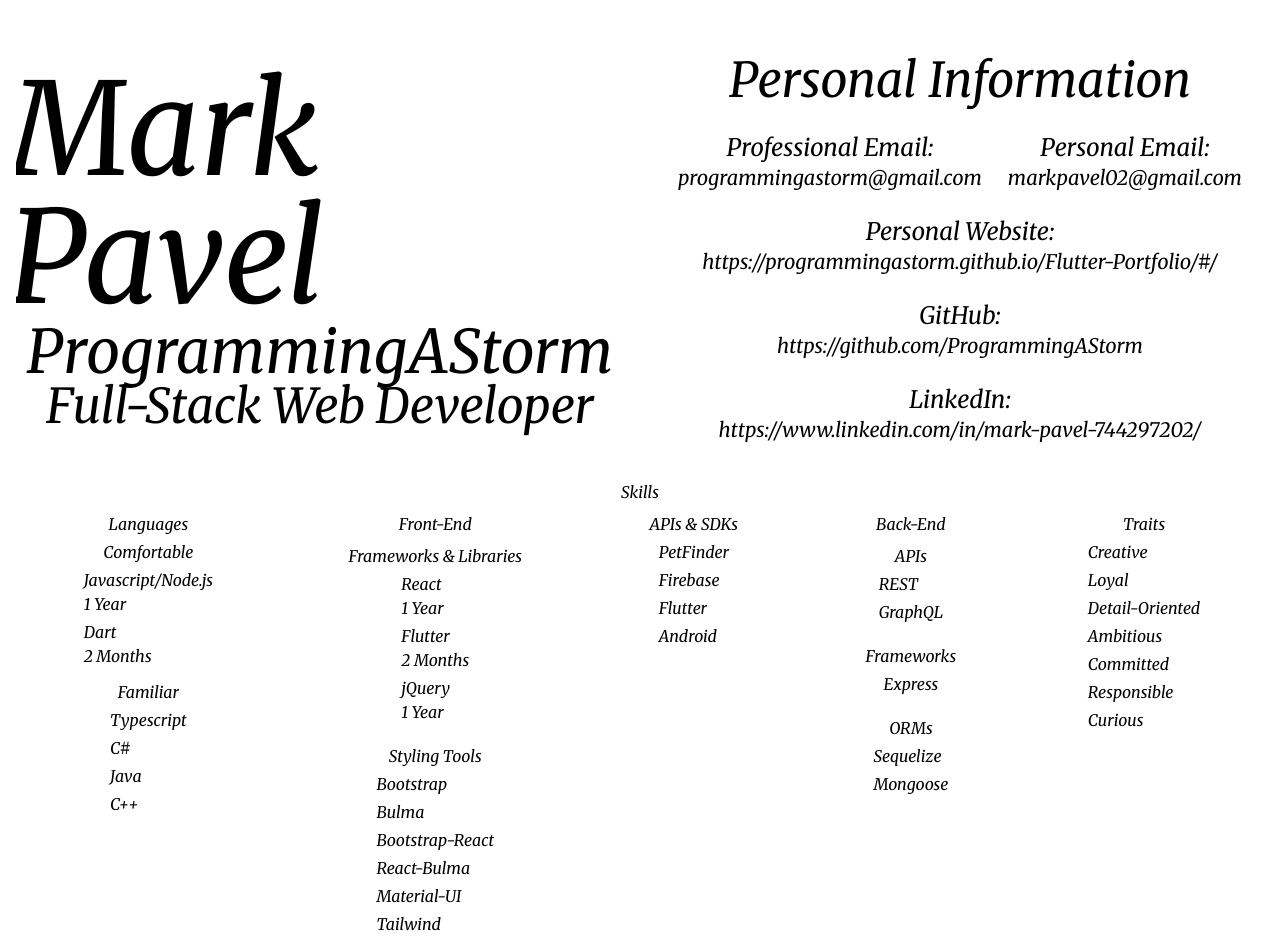
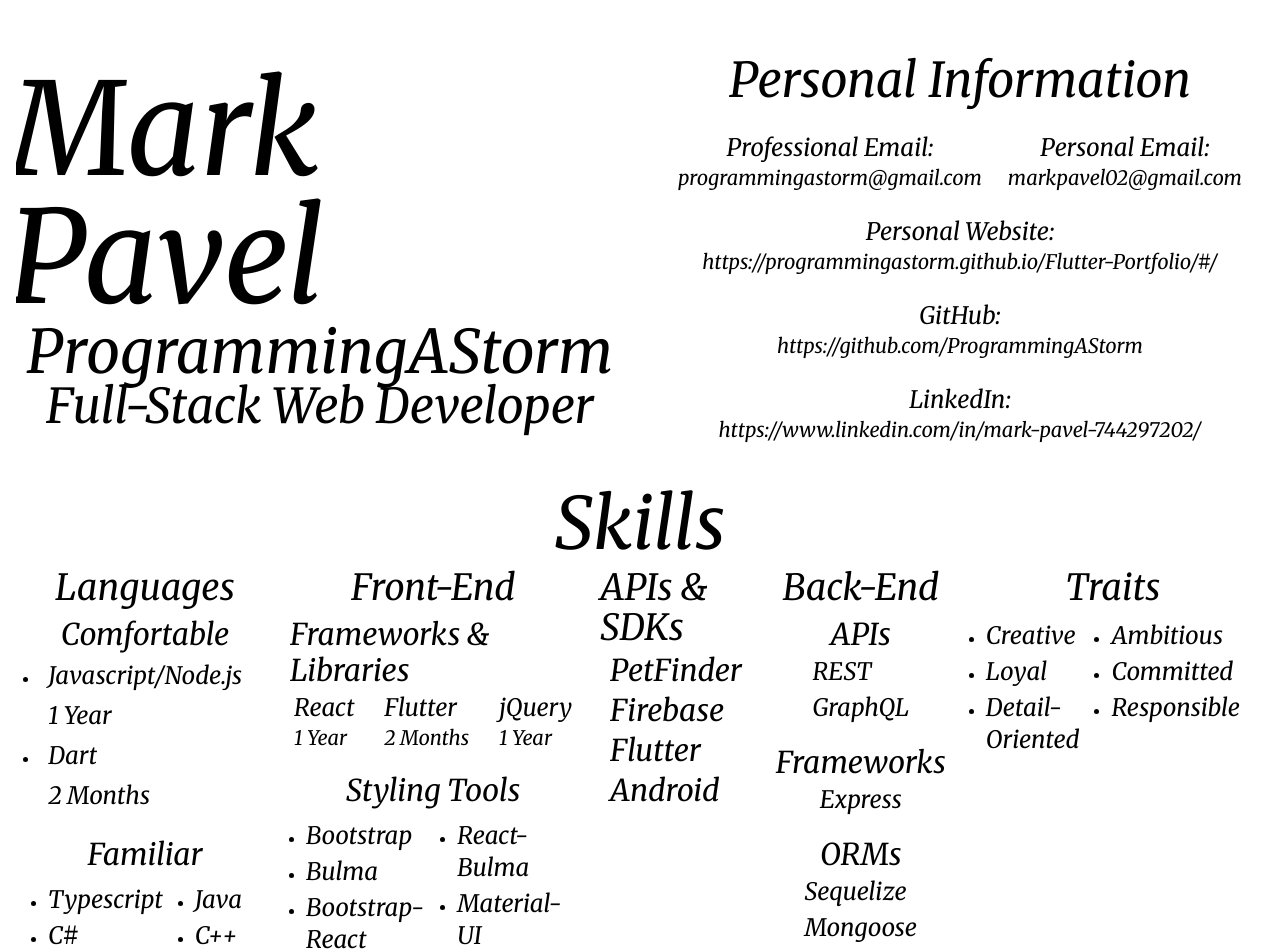
Before and after one commit to ProgrammingAStorm/Resume-Template, a React (Vite) app: page / in a window 1280 px wide. Shown: the top 952 px of the page. Built offline with nearby package versions, Linux system fonts and the light colour scheme.

Commit message:
Skills Styling

```diff
--- a/src/components/Skills.tsx
+++ b/src/components/Skills.tsx
@@ -1,34 +1,120 @@
+import { ReactNode } from "react"
 import { SkillsData } from "../data"
 
 export default function (skillsData: SkillsData) {
-    return <section className="flex flex-col items-center px- w-full">
+    // Distributes groups of something accross
+    function distribute(tools: Array<any>, total: number): ReactNode {
+        // List of groups of three
+        const boxes: Array<Array<ReactNode>> = [];
+        // Current box being added
+        let currentBox: Array<ReactNode> = [];
+
+        console.log(tools)
+
+        // Loops over the tools
+        tools.forEach((tool, index) => {
+            // Checks to see if the current box is filled
+            if(currentBox.length < total) {
+                // If not then it pushes the li to the current box
+                currentBox.push(<li key={index} className="list-disc my-1 mx-2">
+                    <h4 className="text-2xl">{tool}</h4>
+                </li>);
+            // If it is, then it adds it to the boxes and clears the current box
+            } else {
+                boxes.push(currentBox)
+                currentBox = [];
+
+                currentBox.push(<li key={index} className="list-disc my-1 mx-2">
+                    <h4 className="text-2xl">{tool}</h4>
+                </li>);
+            }
+
+            if(currentBox.length === total) {
+                boxes.push([...currentBox]);
+                currentBox = [];
+            }
+        });
+
+        console.log(boxes)
+
+        return boxes.map((box, index) => {
+            return <div key={index} className="m-2">
+                {box.map((items) => {
+                    return items;
+                })}
+            </div>
+        })
+    }
+
+    return <section className="flex flex-col items-center py-2 w-full">
         <div className="w-full">
-            <h1 className="w-full text-center">Skills</h1>
+            <h1 className="w-full text-center text-7xl">Skills</h1>
 
             <div className="flex justify-around">
                 <article className="flex flex-col items-center w-fit m-2">
-                    <h2>Languages</h2>
+                    <h2 className="text-4xl">Languages</h2>
 
-                    <div className="flex flex-col items-center m-1">
-                        <h3>Comfortable</h3>
+                    <div className="flex flex-col items-center m-2">
+                        <h3 className="text-3xl">Comfortable</h3>
 
                         <ul>
                             {skillsData.languages.comfortable.map((language, index) => {
-                                return <li key={index} className="m-1">
-                                    <p>{language.name}</p>
-                                    <p>{language.time}</p>
+                                return <li key={index} className="m-1 list-disc">
+                                    <p className="text-2xl m-2">{language.name}</p>
+                                    <p className="text-2xl m-2">{language.time}</p>
                                 </li>
                             })}
                         </ul>
                     </div>
 
-                    <div className="flex flex-col items-center m-1">
-                        <h3>Familiar</h3>
+                    <div className="flex flex-col items-center m-2">
+                        <h3 className="text-3xl">Familiar</h3>
+
+                        <ul className="flex justify-between">
+                            {
+                                distribute(skillsData.languages.familiar, 2)
+                            }
+                        </ul>
+                    </div>
+                </article>
+
+                <article className="flex flex-col items-center w-fit m-2">
+                    <h2 className="text-4xl">Front-End</h2>
+
+                    <div className="flex flex-col items-center m-2">
+                        <h3 className="text-3xl">Frameworks & Libraries</h3>
+
+                        <ul className="flex justify-between w-full">
+                            {skillsData.frontEnd.frameworksLibraries.map((tool, index) => {
+                                return <li key={index}
+                                    className="m-1"
+                                >
+                                    <h4 className="text-2xl">{tool.name}</h4>
+                                    <p className="text-xl">{tool.time}</p>
+                                </li>
+                            })}
+                        </ul>
+                    </div>
+
+                    <div className="flex flex-col items-center m-2">
+                        <h3 className="text-3xl">Styling Tools</h3>
+
+                        <ul className="flex justify-between">
+                            {
+                                distribute(skillsData.frontEnd.stylingTools, 3)
+                            }
+                        </ul>
+                    </div>
+
+                    <div className="flex flex-col items-center m-2">
+                        <h3 className="text-3xl">Build Tools</h3>
 
                         <ul>
-                            {skillsData.languages.familiar.map((language, index) => {
-                                return <li key={index} className="m-1">
-                                    <p>{language.name}</p>
+                            {skillsData.frontEnd.buildTools.map((tool, index) => {
+                                return <li key={index}
+                                    className="m-1"
+                                >
+                                    <h4 className="text-2xl">{tool.name}</h4>
                                 </li>
                             })}
                         </ul>
@@ -36,54 +122,7 @@ export default function (skillsData: SkillsData) {
                 </article>
 
                 <article className="flex flex-col items-center w-fit m-2">
-                    <h2>Front-End</h2>
-
-                    <div className="flex flex-col items-center m-2">
-                        <h3>Frameworks & Libraries</h3>
-
-                        <ul>
-                            {skillsData.frontEnd.frameworksLibraries.map((tool, index) => {
-                                return <li key={index}
-                                    className="m-1"
-                                >
-                                    <h4>{tool.name}</h4>
-                                    <p>{tool.time}</p>
-                                </li>
-                            })}
-                        </ul>
-                    </div>
-
-                    <div className="flex flex-col items-center m-2">
-                        <h3>Styling Tools</h3>
-
-                        <ul>
-                            {skillsData.frontEnd.stylingTools.map((tool, index) => {
-                                return <li key={index}
-                                    className="m-1"
-                                >
-                                    <h4>{tool}</h4>
-                                </li>
-                            })}
-                        </ul>
-                    </div>
-
-                    <div className="flex flex-col items-center m-2">
-                        <h3>Build Tools</h3>
-
-                        <ul>
-                            {skillsData.frontEnd.buildTools.map((tool, index) => {
-                                return <li key={index}
-                                    className="m-1"
-                                >
-                                    <h4>{tool.name}</h4>
-                                </li>
-                            })}
-                        </ul>
-                    </div>
-                </article>
-
-                <article className="flex flex-col items-center w-fit m-2">
-                    <h2>APIs & SDKs</h2>
+                    <h2 className="text-4xl">APIs & SDKs</h2>
 
                     <ul>
                         {skillsData.apisSdks.map((tool, index) => {
@@ -91,51 +130,51 @@ export default function (skillsData: SkillsData) {
                                 key={index}
                                 className="m-1"
                             >
-                                <h3>{tool}</h3>
+                                <h3 className="text-3xl">{tool}</h3>
                             </li>
                         })}
                     </ul>
                 </article>
 
                 <article className="flex flex-col items-center w-fit m-2">
-                    <h2>Back-End</h2>
+                    <h2 className="text-4xl">Back-End</h2>
 
                     <div className="flex flex-col m-2 items-center">
-                        <h3>APIs</h3>
+                        <h3 className="text-3xl">APIs</h3>
 
                         <ul>
                             {skillsData.backEnd.apis.map((tool, index) => {
                                 return <li key={index}
                                     className="m-1"
                                 >
-                                    <h4>{tool.name}</h4>
+                                    <h4 className="text-2xl">{tool.name}</h4>
                                 </li>
                             })}
                         </ul>
                     </div>
 
                     <div className="flex flex-col m-2 items-center">
-                        <h3>Frameworks</h3>
+                        <h3 className="text-3xl">Frameworks</h3>
                         <ul>
                             {skillsData.backEnd.frameworks.map((tool, index) => {
                                 return <li key={index}
                                     className="m-1"
                                 >
-                                    <h4>{tool}</h4>
+                                    <h4 className="text-2xl">{tool}</h4>
                                 </li>
                             })}
                         </ul>
                     </div>
 
                     <div className="flex flex-col m-2 items-center">
-                        <h3>ORMs</h3>
+                        <h3 className="text-3xl">ORMs</h3>
 
                         <ul>
                             {skillsData.backEnd.orms.map((tool, index) => {
                                 return <li key={index}
                                     className="m-1"
                                 >
-                                    <h4>
+                                    <h4 className="text-2xl">
                                         {tool}
                                     </h4>
                                 </li>
@@ -145,19 +184,10 @@ export default function (skillsData: SkillsData) {
                 </article>
 
                 <article className="flex flex-col items-center m-2">
-                    <h2>Traits</h2>
+                    <h2 className="text-4xl">Traits</h2>
 
-                    <ul>
-                        {skillsData.traits.map((tool, index) => {
-                            return <li
-                                key={index}
-                                className="m-1"
-                            >
-                                <h3>
-                                    {tool}
-                                </h3>
-                            </li>
-                        })}
+                    <ul className="flex">
+                        {distribute(skillsData.traits, 3)}
                     </ul>
                 </article>
             </div>
--- a/src/data/index.ts
+++ b/src/data/index.ts
@@ -56,18 +56,10 @@ export class SkillsData {
             },
         ],
         familiar: [
-            {
-                name: "Typescript",
-            },
-            {
-                name: "C#",
-            },
-            {
-                name: "Java",
-            },
-            {
-                name: "C++",
-            },
+            "Typescript",
+            "C#",
+            "Java",
+            "C++",
         ]
     };
     frontEnd = {
```
